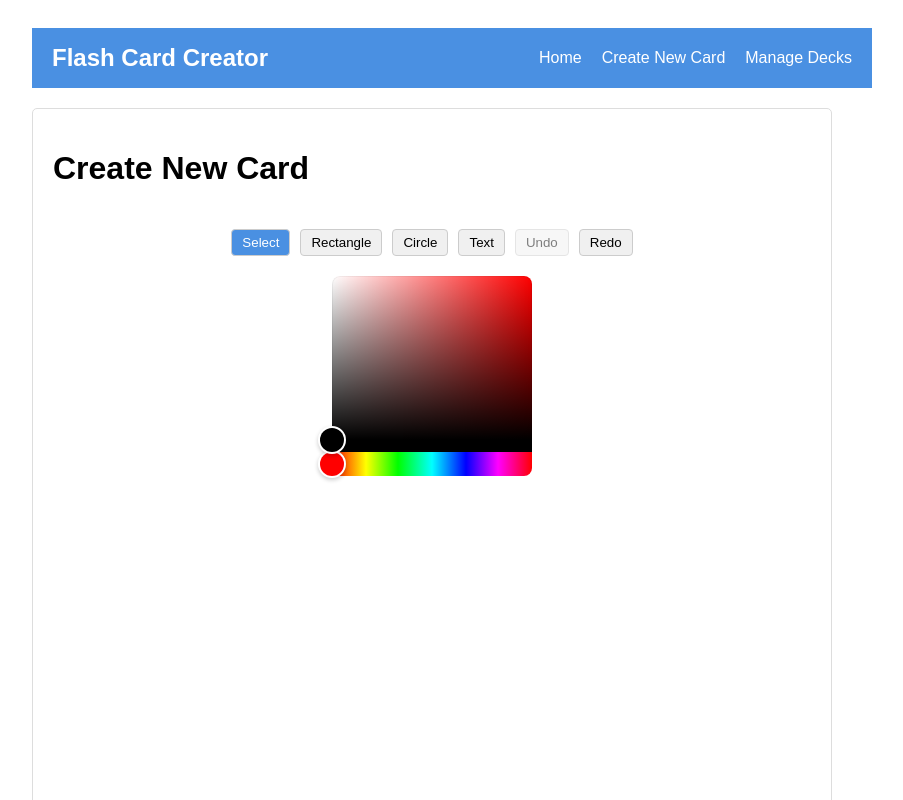
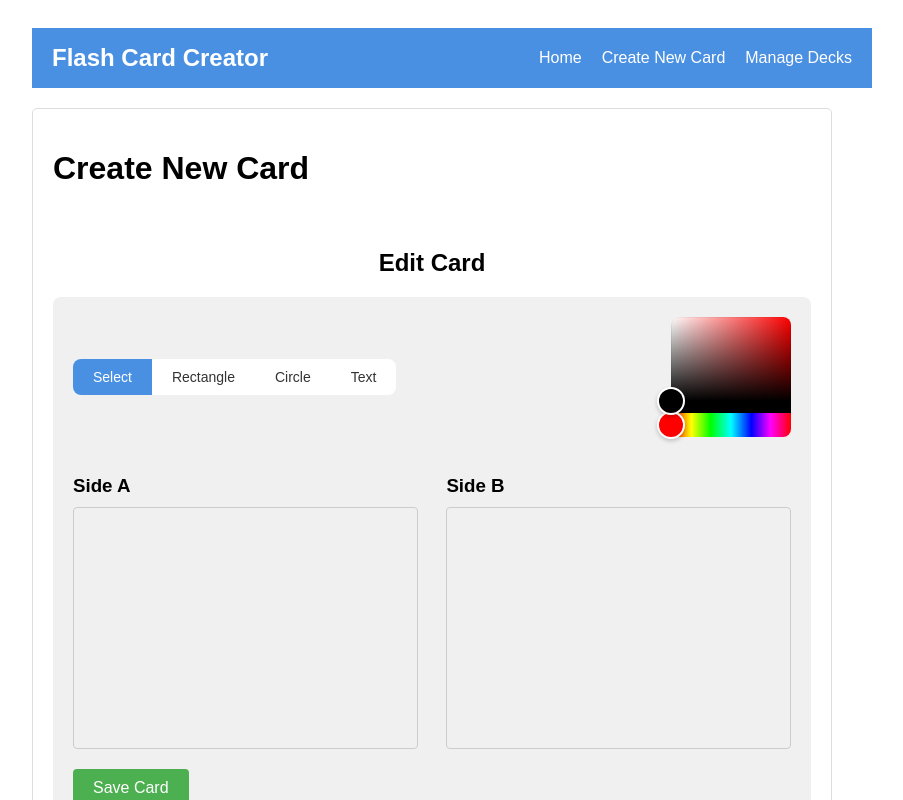
Before and after one commit to playztag/flashcards_001, a React (Create React App) app: page /editor in a window 1280 px wide. Shown: the top 800 px of the page, without its empty margins (208-1111 px from the left). Built offline with nearby package versions, Linux system fonts and the light colour scheme.

Commit message:
updated editor

```diff
--- a/src/components/cards/CardEditor.tsx
+++ b/src/components/cards/CardEditor.tsx
@@ -11,20 +11,21 @@ interface CardEditorProps {
 }
 
 const CardEditor: React.FC<CardEditorProps> = ({ card, onSave }) => {
-  const [elements, setElements] = useState<CardElement[]>(card?.sideA.elements || []);
+  const [sideAElements, setSideAElements] = useState<CardElement[]>(card?.sideA.elements || []);
+  const [sideBElements, setSideBElements] = useState<CardElement[]>(card?.sideB.elements || []);
   const [selectedId, selectShape] = useState<string | null>(null);
   const [tool, setTool] = useState<'select' | 'rectangle' | 'circle' | 'text'>('select');
   const [color, setColor] = useState("#000000");
-  const [history, setHistory] = useState<CardElement[][]>([]);
-  const [historyStep, setHistoryStep] = useState(0);
-  const stageRef = useRef<Konva.Stage>(null);
-  const layerRef = useRef<Konva.Layer>(null);
+  const stageARef = useRef<Konva.Stage>(null);
+  const stageBRef = useRef<Konva.Stage>(null);
+  const layerARef = useRef<Konva.Layer>(null);
+  const layerBRef = useRef<Konva.Layer>(null);
   const transformerRef = useRef<Konva.Transformer>(null);
 
   useEffect(() => {
     if (selectedId) {
-      const stage = stageRef.current;
-      const layer = layerRef.current;
+      const stage = selectedId.startsWith('A') ? stageARef.current : stageBRef.current;
+      const layer = selectedId.startsWith('A') ? layerARef.current : layerBRef.current;
       const transformer = transformerRef.current;
 
       if (stage && layer && transformer) {
@@ -38,60 +39,44 @@ const CardEditor: React.FC<CardEditorProps> = ({ card, onSave }) => {
     }
   }, [selectedId]);
 
-  const addElement = (type: 'rectangle' | 'circle' | 'text') => {
+  const addElement = (side: 'A' | 'B', type: 'rectangle' | 'circle' | 'text') => {
     const newElement: CardElement = {
-      id: Date.now().toString(),
+      id: `${side}${Date.now()}`,
       type,
       content: type === 'text' ? 'New Text' : '',
       style: { backgroundColor: color, borderColor: color, borderWidth: 2, fontColor: color },
       position: { x: 50, y: 50, width: 100, height: 100 },
     };
-    const newElements = [...elements, newElement];
-    setElements(newElements);
-    addToHistory(newElements);
+    if (side === 'A') {
+      setSideAElements([...sideAElements, newElement]);
+    } else {
+      setSideBElements([...sideBElements, newElement]);
+    }
   };
 
-  const updateElement = (id: string, newProps: Partial<CardElement>) => {
-    const newElements = elements.map(el =>
-      el.id === id ? { ...el, ...newProps } : el
-    );
-    setElements(newElements);
-    addToHistory(newElements);
+  const updateElement = (side: 'A' | 'B', id: string, newProps: Partial<CardElement>) => {
+    const updateElements = (elements: CardElement[]) =>
+      elements.map(el => el.id === id ? { ...el, ...newProps } : el);
+
+    if (side === 'A') {
+      setSideAElements(updateElements(sideAElements));
+    } else {
+      setSideBElements(updateElements(sideBElements));
+    }
   };
 
-  const handleStageClick = (e: Konva.KonvaEventObject<MouseEvent>) => {
+  const handleStageClick = (side: 'A' | 'B', e: Konva.KonvaEventObject<MouseEvent>) => {
     const clickedOnEmpty = e.target === e.target.getStage();
     if (clickedOnEmpty) {
       selectShape(null);
       if (tool !== 'select') {
-        addElement(tool);
+        addElement(side, tool);
         setTool('select');
       }
     }
   };
 
-  const addToHistory = (newElements: CardElement[]) => {
-    const newHistory = history.slice(0, historyStep + 1);
-    newHistory.push(newElements);
-    setHistory(newHistory);
-    setHistoryStep(newHistory.length - 1);
-  };
-
-  const undo = () => {
-    if (historyStep > 0) {
-      setHistoryStep(historyStep - 1);
-      setElements(history[historyStep - 1]);
-    }
-  };
-
-  const redo = () => {
-    if (historyStep < history.length - 1) {
-      setHistoryStep(historyStep + 1);
-      setElements(history[historyStep + 1]);
-    }
-  };
-
-  const renderShape = (element: CardElement) => {
+  const renderShape = (side: 'A' | 'B', element: CardElement) => {
     const shapeProps = {
       id: element.id,
       x: element.position.x,
@@ -104,7 +89,7 @@ const CardEditor: React.FC<CardEditorProps> = ({ card, onSave }) => {
       draggable: true,
       onClick: () => selectShape(element.id),
       onDragEnd: (e: Konva.KonvaEventObject<DragEvent>) => {
-        updateElement(element.id, {
+        updateElement(side, element.id, {
           position: {
             ...element.position,
             x: e.target.x(),
@@ -114,7 +99,7 @@ const CardEditor: React.FC<CardEditorProps> = ({ card, onSave }) => {
       },
       onTransformEnd: (e: Konva.KonvaEventObject<Event>) => {
         const node = e.target;
-        updateElement(element.id, {
+        updateElement(side, element.id, {
           position: {
             ...element.position,
             x: node.x(),
@@ -150,43 +135,70 @@ const CardEditor: React.FC<CardEditorProps> = ({ card, onSave }) => {
     if (card) {
       onSave({
         ...card,
-        sideA: { elements }
+        sideA: { elements: sideAElements },
+        sideB: { elements: sideBElements }
       });
     } else {
       onSave({
         id: Date.now().toString(),
         deckId: '',
-        sideA: { elements },
-        sideB: { elements: [] }
+        sideA: { elements: sideAElements },
+        sideB: { elements: sideBElements }
       });
     }
   };
 
   return (
     <EditorContainer>
+      <h2>Edit Card</h2>
+      <EditArea>
+        <ToolbarContainer>
           <Toolbar>
             <ToolButton onClick={() => setTool('select')} active={tool === 'select'}>Select</ToolButton>
             <ToolButton onClick={() => setTool('rectangle')} active={tool === 'rectangle'}>Rectangle</ToolButton>
             <ToolButton onClick={() => setTool('circle')} active={tool === 'circle'}>Circle</ToolButton>
             <ToolButton onClick={() => setTool('text')} active={tool === 'text'}>Text</ToolButton>
-        <ToolButton onClick={undo} disabled={historyStep === 0}>Undo</ToolButton>
-        <ToolButton onClick={redo} disabled={historyStep === history.length - 1}>Redo</ToolButton>
           </Toolbar>
           <ColorPickerContainer>
             <HexColorPicker color={color} onChange={setColor} />
           </ColorPickerContainer>
+        </ToolbarContainer>
+        <SidesContainer>
+          <SideContainer>
+            <h3>Side A</h3>
+            <StageContainer>
               <Stage
-        width={400}
-        height={600}
-        ref={stageRef}
-        onClick={handleStageClick}
+                width={320}
+                height={240}
+                ref={stageARef}
+                onClick={(e) => handleStageClick('A', e)}
               >
-        <Layer ref={layerRef}>
-          {elements.map(renderShape)}
+                <Layer ref={layerARef}>
+                  {sideAElements.map((element) => renderShape('A', element))}
                   <Transformer ref={transformerRef} />
                 </Layer>
               </Stage>
+            </StageContainer>
+          </SideContainer>
+          <SideContainer>
+            <h3>Side B</h3>
+            <StageContainer>
+              <Stage
+                width={320}
+                height={240}
+                ref={stageBRef}
+                onClick={(e) => handleStageClick('B', e)}
+              >
+                <Layer ref={layerBRef}>
+                  {sideBElements.map((element) => renderShape('B', element))}
+                  <Transformer ref={transformerRef} />
+                </Layer>
+              </Stage>
+            </StageContainer>
+          </SideContainer>
+        </SidesContainer>
         <SaveButton onClick={handleSave}>Save Card</SaveButton>
+      </EditArea>
     </EditorContainer>
   );
 };
@@ -196,45 +208,81 @@ const EditorContainer = styled.div`
   flex-direction: column;
   align-items: center;
   padding: 20px;
+  max-width: 800px;
+  margin: 0 auto;
+`;
+
+const EditArea = styled.div`
+  background-color: #f0f0f0;
+  border-radius: 8px;
+  padding: 20px;
+  width: 100%;
+`;
+
+const ToolbarContainer = styled.div`
+  display: flex;
+  justify-content: space-between;
+  align-items: center;
+  margin-bottom: 20px;
 `;
 
 const Toolbar = styled.div`
   display: flex;
-  justify-content: center;
-  margin-bottom: 20px;
+  background-color: #ffffff;
+  border-radius: 8px;
+  overflow: hidden;
 `;
 
 const ToolButton = styled.button<{ active?: boolean }>`
-  margin: 0 5px;
-  padding: 5px 10px;
-  background-color: ${props => props.active ? '#4a90e2' : '#f0f0f0'};
-  color: ${props => props.active ? '#ffffff' : '#000000'};
-  border: 1px solid #ccc;
-  border-radius: 4px;
+  padding: 10px 20px;
+  background-color: ${props => props.active ? '#4a90e2' : 'transparent'};
+  color: ${props => props.active ? '#ffffff' : '#333333'};
+  border: none;
   cursor: pointer;
+  font-size: 14px;
+  transition: background-color 0.3s;
 
   &:hover {
-    background-color: ${props => props.active ? '#3a7bd5' : '#e0e0e0'};
-  }
-
-  &:disabled {
-    opacity: 0.5;
-    cursor: not-allowed;
+    background-color: ${props => props.active ? '#3a7bd5' : '#f0f0f0'};
   }
 `;
 
 const ColorPickerContainer = styled.div`
+  .react-colorful {
+    width: 120px;
+    height: 120px;
+  }
+`;
+
+const SidesContainer = styled.div`
+  display: flex;
+  justify-content: space-between;
   margin-bottom: 20px;
 `;
 
+const SideContainer = styled.div`
+  width: 48%;
+
+  h3 {
+    margin-bottom: 10px;
+  }
+`;
+
+const StageContainer = styled.div`
+  border: 1px solid #cccccc;
+  border-radius: 4px;
+  overflow: hidden;
+`;
+
 const SaveButton = styled.button`
-  margin-top: 20px;
   padding: 10px 20px;
   background-color: #4caf50;
   color: white;
   border: none;
   border-radius: 4px;
   cursor: pointer;
+  font-size: 16px;
+  transition: background-color 0.3s;
 
   &:hover {
     background-color: #45a049;
```
Also changed, not shown: src/components/cards/CardEditor.md (+15 -16 lines), snapshots/full_project_snapshot.txt. Lines whose indentation alone changed are shown as unchanged.
